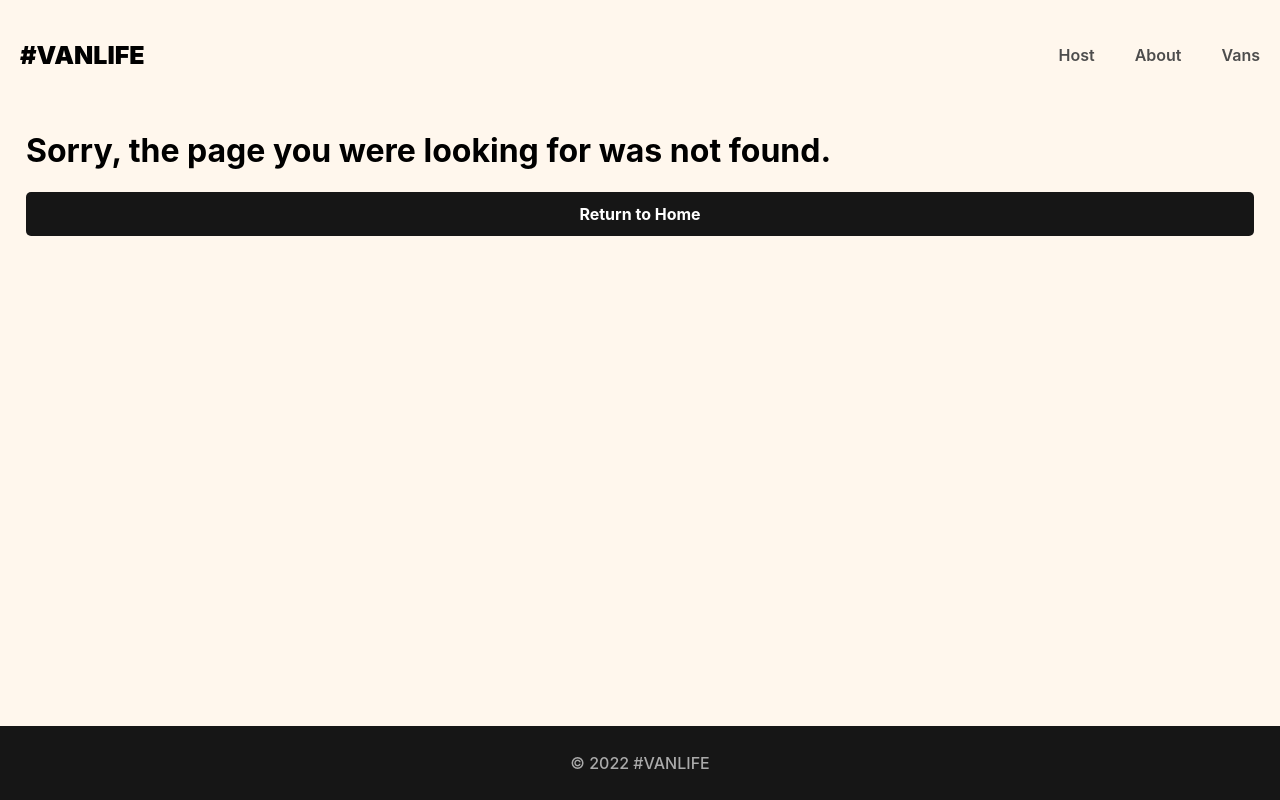
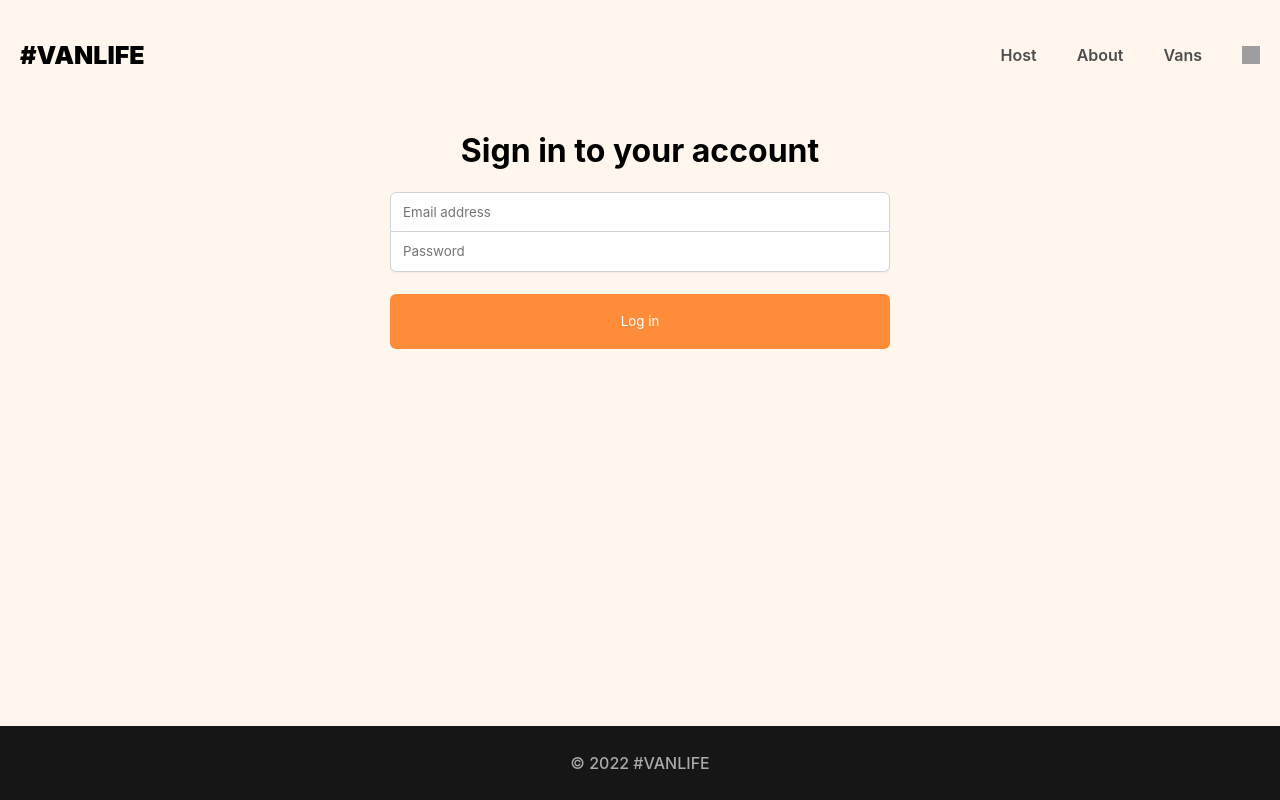
Before and after one commit to 88Hannah/training-2024, a React (Vite) app in the folder van-life/: page /login in a window 1280 px wide. Before the commit this address had no page. Built offline with nearby package versions, Linux system fonts and the light colour scheme; grey boxes are pictures that could not be loaded; what miragejs would draw is missing.

Commit message:
Authenticator route added to restrict access to the host pages

```diff
--- a/van-life/src/App.jsx
+++ b/van-life/src/App.jsx
@@ -14,6 +14,8 @@ import HostVanLayout from './components/HostVanLayout';
 import Photos from './pages/Host/Vans/Photos';
 import Pricing from './pages/Host/Vans/Pricing';
 import NotFound from './pages/NotFound';
+import Login from './pages/Login';
+import AuthRequired from './components/AuthRequired';
 
 import './server';
 
@@ -26,6 +28,9 @@ function App() {
           <Route path='/about' element={<About />} />
           <Route path='/vans' element={<Vans /> } />
           <Route path='/vans/:id' element={<VanDetail />} />
+          <Route path="login" element={<Login />} />
+
+          <Route element={<AuthRequired />}>
             <Route path='/host' element={<HostLayout />}>
               <Route index element={<Dashboard />} />
               <Route path='income' element={<Income />} />
@@ -37,6 +42,9 @@ function App() {
                 <Route path='photos' element={<Photos />} />
               </Route>
             </Route>
+          </Route>
+
+
           <Route path='*' element={<NotFound />} />
         </Route>
       </Routes>
--- /dev/null
+++ b/van-life/src/api.js
@@ -0,0 +1,52 @@
+// A function whose only purpose is to delay execution
+// for the specified # of milliseconds when used w/ `await`
+// e.g. inside an async function:
+// await sleep(2000)  => pauses the function for 2 seconds before moving on
+function sleep(ms) {
+    return new Promise(resolve => setTimeout(() => resolve(), ms))
+}
+
+export async function getVans(id) {
+    const url = id ? `/api/vans/${id}` : "/api/vans"
+    const res = await fetch(url)
+    if (!res.ok) {
+        throw {
+            message: "Failed to fetch vans",
+            statusText: res.statusText,
+            status: res.status
+        }
+    }
+    const data = await res.json()
+    return data.vans
+}
+
+export async function getHostVans(id) {
+    const url = id ? `/api/host/vans/${id}` : "/api/host/vans"
+    const res = await fetch(url)
+    if (!res.ok) {
+        throw {
+            message: "Failed to fetch vans",
+            statusText: res.statusText,
+            status: res.status
+        }
+    }
+    const data = await res.json()
+    return data.vans
+}
+
+export async function loginUser(creds) {
+    const res = await fetch("/api/login",
+        { method: "post", body: JSON.stringify(creds) }
+    )
+    const data = await res.json()
+
+    if (!res.ok) {
+        throw {
+            message: data.message,
+            statusText: res.statusText,
+            status: res.status
+        }
+    }
+
+    return data
+}
--- /dev/null
+++ b/van-life/src/components/AuthRequired.jsx
@@ -0,0 +1,15 @@
+import { Navigate, Outlet } from 'react-router-dom'
+
+export default function AuthRequired() {
+
+    const authenticate = false;
+
+    if (!authenticate) {
+        return <Navigate
+            to='/login'
+            state={{message: "You must log in first"}}
+        />
+    }
+
+    return <Outlet />
+}
--- a/van-life/src/components/Header.jsx
+++ b/van-life/src/components/Header.jsx
@@ -34,6 +34,13 @@ export default function Header() {
                     Vans
                 </NavLink>
 
+                <Link to="login" className="login-link">
+                    <img
+                        src="https://scrimba.com/blobs/sha1:436bc1225ebc08ad811df8f56659e578af60cc98.png"
+                        className="login-icon"
+                    />
+                </Link>
+
             </nav>
         </header>
     )
--- a/van-life/src/pages/Host/Vans/HostVans.jsx
+++ b/van-life/src/pages/Host/Vans/HostVans.jsx
@@ -1,13 +1,25 @@
 import React from "react"
 import { Link } from "react-router-dom"
+import { getHostVans } from "../../../api"
 
 export default function HostVans() {
     const [vans, setVans] = React.useState([])
+    const [loading, setLoading] = React.useState(false)
+    const [error, setError] = React.useState(null)
 
     React.useEffect(() => {
-        fetch("/api/host/vans")
-            .then(res => res.json())
-            .then(data => setVans(data.vans))
+        async function loadVans() {
+            setLoading(true)
+            try {
+                const data = await getHostVans()
+                setVans(data)
+            } catch (err) {
+                setError(err)
+            } finally {
+                setLoading(false)
+            }
+        }
+        loadVans()
     }, [])
 
     const hostVansEls = vans.map(van => (
@@ -25,6 +37,15 @@ export default function HostVans() {
             </div>
         </Link>
     ))
+
+    if (loading) {
+        return <h1>Loading...</h1>
+    }
+
+    if (error) {
+        return <h1>There was an error: {error.message}</h1>
+    }
+
 
     return (
         <section>
--- /dev/null
+++ b/van-life/src/pages/Login.jsx
@@ -0,0 +1,49 @@
+import React from "react"
+import { useNavigate, useLocation } from "react-router-dom"
+
+export default function Login() {
+    const [loginFormData, setLoginFormData] = React.useState({ email: "", password: "" })
+    const location = useLocation()
+
+    function handleSubmit(e) {
+        e.preventDefault()
+        console.log(loginFormData)
+    }
+
+    function handleChange(e) {
+        const { name, value } = e.target
+        setLoginFormData(prev => ({
+            ...prev,
+            [name]: value
+        }))
+    }
+
+    return (
+        <div className="login-container">
+            {
+                location.state?.message &&
+                <h3 className="login-first">{location.state.message}</h3>
+            }
+
+            <h1>Sign in to your account</h1>
+            <form onSubmit={handleSubmit} className="login-form">
+                <input
+                    name="email"
+                    onChange={handleChange}
+                    type="email"
+                    placeholder="Email address"
+                    value={loginFormData.email}
+                />
+                <input
+                    name="password"
+                    onChange={handleChange}
+                    type="password"
+                    placeholder="Password"
+                    value={loginFormData.password}
+                />
+                <button>Log in</button>
+            </form>
+        </div>
+    )
+
+}
--- a/van-life/src/pages/Vans/VanDetail.jsx
+++ b/van-life/src/pages/Vans/VanDetail.jsx
@@ -1,21 +1,40 @@
 import React from 'react'
 import { useParams, Link, useLocation } from "react-router-dom"
+import { getVans } from "../../api"
 
 export default function VanDetail() {
 
     const [van, setVan] = React.useState()
+
+    const [loading, setLoading] = React.useState(false)
+    const [error, setError] = React.useState(null)
 
     const vanId = (useParams().id)
 
     const location = useLocation()
 
     React.useEffect(() => {
-        fetch(`/api/vans/${vanId}`)
-            .then(res => res.json())
-            .then(data => {
-                setVan(data.vans)
-            })
+        async function loadVans() {
+            setLoading(true)
+            try {
+                const data = await getVans(vanId)
+                setVan(data)
+            } catch (err) {
+                setError(err)
+            } finally {
+                setLoading(false)
+            }
+        }
+        loadVans()
     }, [vanId])
+
+    if (loading) {
+        return <h1>Loading...</h1>
+    }
+
+    if (error) {
+        return <h1>There was an error: {error.message}</h1>
+    }
 
     const search = location.state?.search || ""
 
@@ -29,7 +48,7 @@ export default function VanDetail() {
                 className="back-button"
             >&larr; <span>Back to {prevTypeFilter} vans</span></Link>
 
-            {van ? (
+            {van && (
                 <div className="van-detail">
                     <img src={van.imageUrl} />
                     <i className={`van-type ${van.type} selected`}>{van.type}</i>
@@ -38,7 +57,7 @@ export default function VanDetail() {
                     <p>{van.description}</p>
                     <button className="link-button">Rent this van</button>
                 </div>
-            ) : <h2>Loading...</h2>}
+            )}
         </div>
     )
 }
--- a/van-life/src/pages/Vans/Vans.jsx
+++ b/van-life/src/pages/Vans/Vans.jsx
@@ -1,6 +1,6 @@
 import React from 'react';
 import { Link, useSearchParams } from 'react-router-dom';
-import '../../server';
+import { getVans } from "../../api"
 
 export default function Vans() {
 
@@ -8,13 +8,25 @@ export default function Vans() {
 
     let [searchParams, setSearchParams] = useSearchParams()
 
+    const [loading, setLoading] = React.useState(false)
+    const [error, setError] = React.useState(null)
+
     const typeFilter = searchParams.get('type');
 
     React.useEffect(() => {
-        fetch('/api/vans')
-        .then(res => res.json())
-        .then(data => {
-            setVans(data.vans)})
+        async function loadVans() {
+            setLoading(true)
+            try {
+                const data = await getVans()
+                setVans(data)
+            } catch (err) {
+                setError(err)
+            } finally {
+                setLoading(false)
+            }
+        }
+
+        loadVans()
     }, [])
 
     const filteredVans = typeFilter
@@ -49,6 +61,14 @@ export default function Vans() {
             }
             return prevParams
         })
+    }
+
+    if (loading) {
+        return <h1>Loading...</h1>
+    }
+
+    if (error) {
+        return <h1>There was an error: {error.message}</h1>
     }
 
 
--- a/van-life/src/style.css
+++ b/van-life/src/style.css
@@ -56,6 +56,10 @@ header a:hover {
     text-decoration: underline;
 }
 
+nav {
+    display: flex;
+}
+
 main {
     margin-bottom: 84px;
 }
@@ -98,6 +102,16 @@ footer {
 
 .link-button:hover {
     transform: translate(1px, 1px);
+}
+
+header .login-icon {
+    height: 18px;
+    width: 18px;
+}
+
+header .login-link {
+    display: inline-flex;
+    align-items: center;
 }
 
 /*** HOME PAGE ***/
@@ -470,3 +484,53 @@ i[class*='van-type-'] {
     background-color: #161616;
     color: white;
 }
+
+.login-container {
+    display: flex;
+    flex-direction: column;
+    align-items: center;
+    padding-inline: 27px;
+}
+
+.login-form {
+    display: flex;
+    flex-direction: column;
+    width: 100%;
+    max-width: 500px;
+}
+
+.login-form > input {
+    border: 1px solid rgba(209, 213, 219);
+    height: 40px;
+    text-indent: 10px;
+    font-family: "Inter", sans-serif;
+    box-shadow: 0px 1px 2px rgba(0, 0, 0, 0.05);
+    font-weight: 400;
+}
+
+.login-form > input:focus {
+    outline: none;
+}
+
+.login-form > input:first-of-type {
+    border-radius: 6px 6px 0px 0px;
+}
+
+.login-form > input:last-of-type {
+    border-radius: 0px 0px 6px 6px;
+    border-top: none;
+}
+
+.login-form > button {
+    background-color: #FF8C38;
+    border: none;
+    border-radius: 6px;
+    height: 55px;
+    margin-top: 22px;
+    color: white;
+    font-family: "Inter", sans-serif;
+}
+
+.login-first {
+    color: red;
+}
```
Lines whose indentation alone changed are shown as unchanged.
